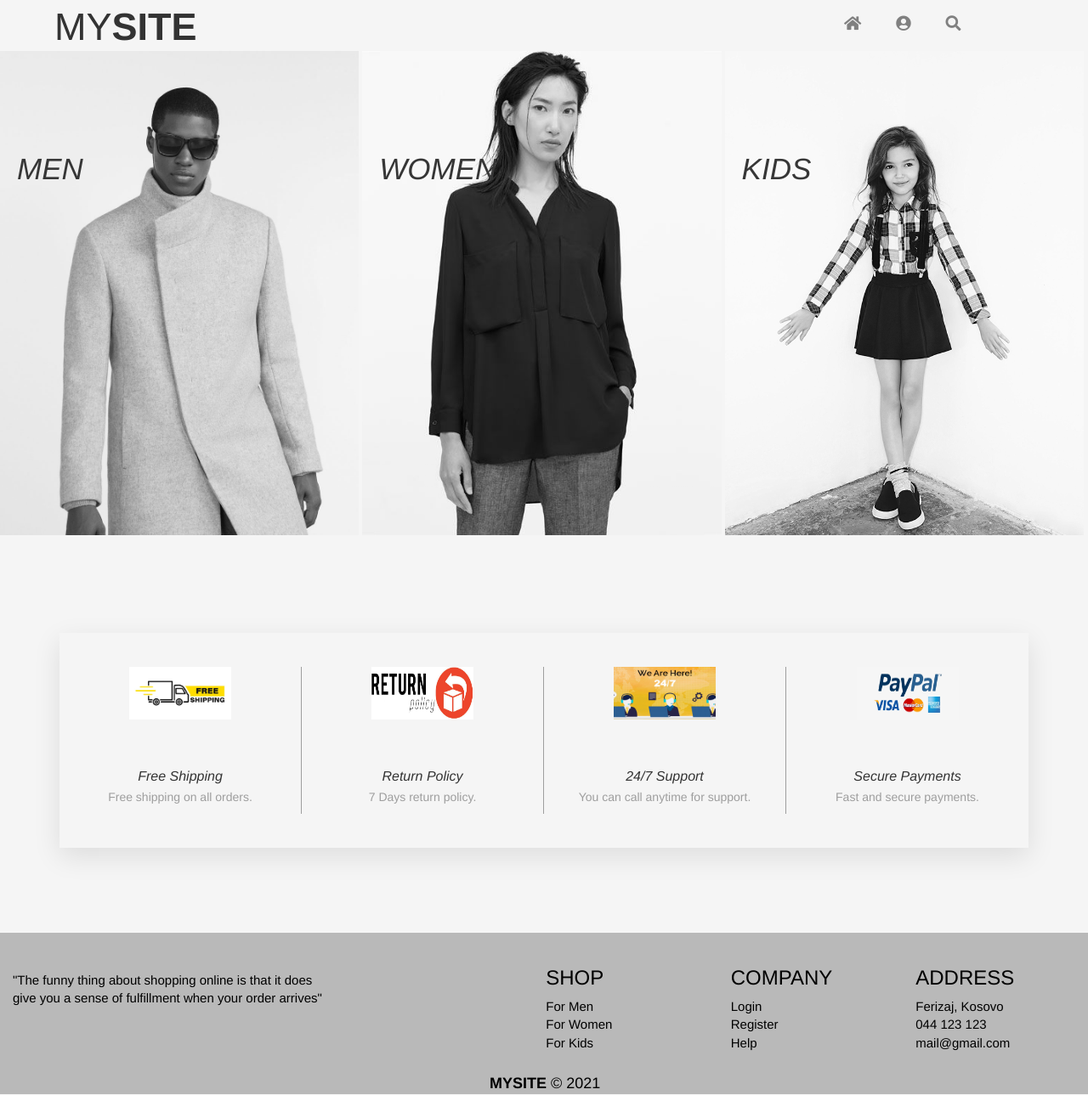
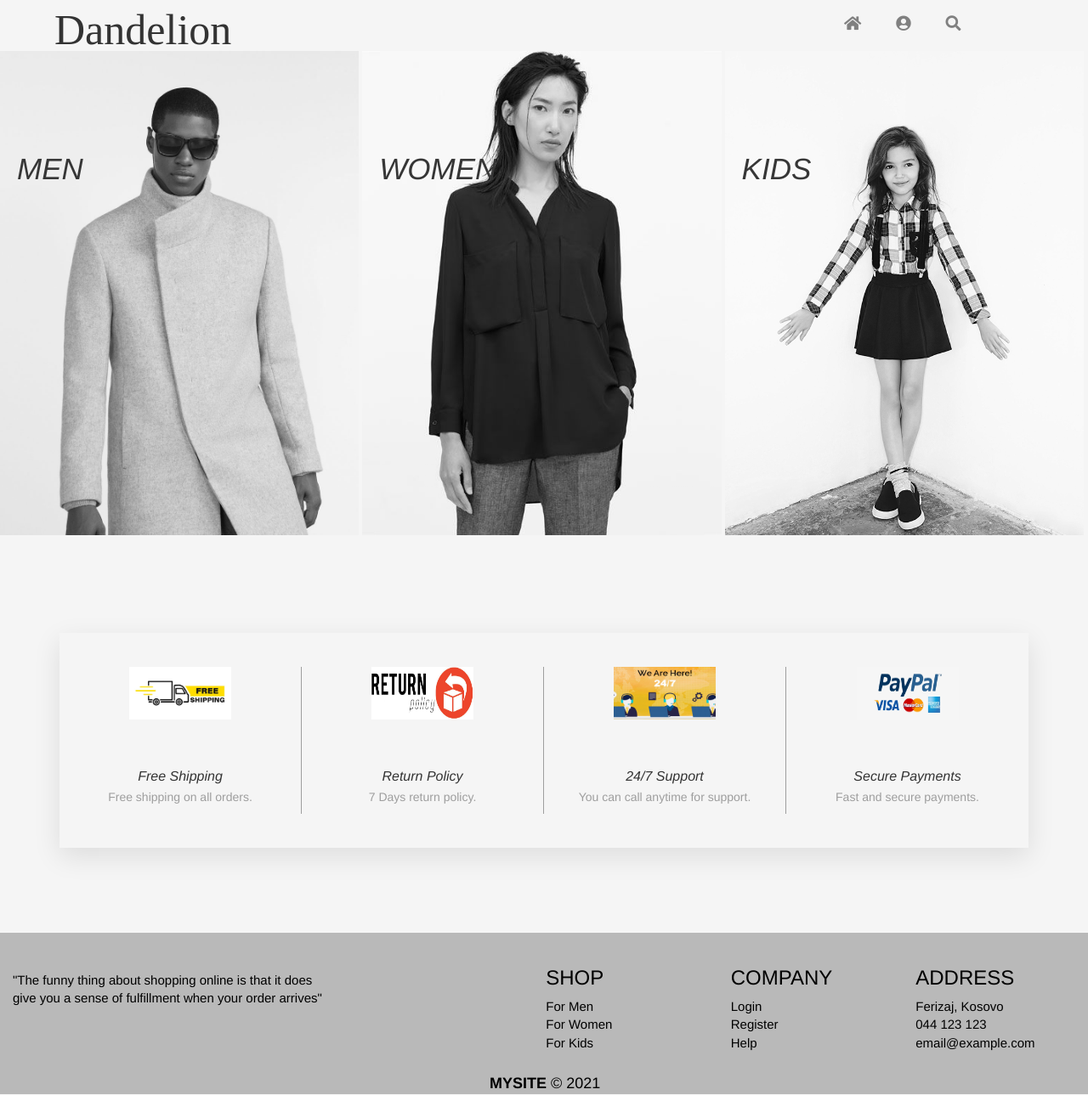
Before and after one commit to artavogliqi/Clothing-Website, a PHP site: page / in a window 1280 px wide. Shown: the whole page at 85% size. Run offline with PHP 8.4, Linux system fonts and the light colour scheme.

Commit message:
Ndryshimi i trembedhjete

```diff
--- a/help.html
+++ b/help.html
@@ -17,7 +17,6 @@
 
     <div class="header navbar navbar-inverse navbar-fixed-top" id="header" role="headerbar">
     </div>
-
  	<div class="main">
  		<h1><i>HELP</i></h1>
  		<div class="help">
--- a/index.html
+++ b/index.html
@@ -1,7 +1,7 @@
 <!DOCTYPE html>
 <html lang="en">
     <head>
-        <title>MYSITE</title>
+        <title>MySite</title>
   <link rel="stylesheet" href="https://maxcdn.bootstrapcdn.com/bootstrap/3.4.1/css/bootstrap.min.css">
   <script src="https://ajax.googleapis.com/ajax/libs/jquery/3.5.1/jquery.min.js"></script>
   <script src="https://maxcdn.bootstrapcdn.com/bootstrap/3.4.1/js/bootstrap.min.js"></script>
--- a/javascript.js
+++ b/javascript.js
@@ -1,7 +1,7 @@
 // ================================= HEADER =================================
 const head = `
     <div class="logo">
-        <p>MY<b>SITE</b></p>
+        <p>Dandelion</p>
     </div>
     <div class="nav">
         <ul>
@@ -41,8 +41,8 @@ const footer = `
     <ul>
       <li><h3>ADDRESS</h3></li>
       <li>Ferizaj, Kosovo</li>
-      <li>044 123 123</li>
-      <li>mail@gmail.com</li>
+      <li><a href="tel:+38344123123">044 123 123</a></li>
+      <li><a href="mailto:email@example.com">email@example.com</a></li>
     </ul>
   </div>
   <br>
--- a/style.css
+++ b/style.css
@@ -20,7 +20,8 @@ body {
     z-index: 1;
 }
 .header .logo p {
-    font-size: 45px;
+    font-size: 50px;
+    font-family: Blackadder ITC;
 }
 .header .logo {
     display: inline-block;
```
